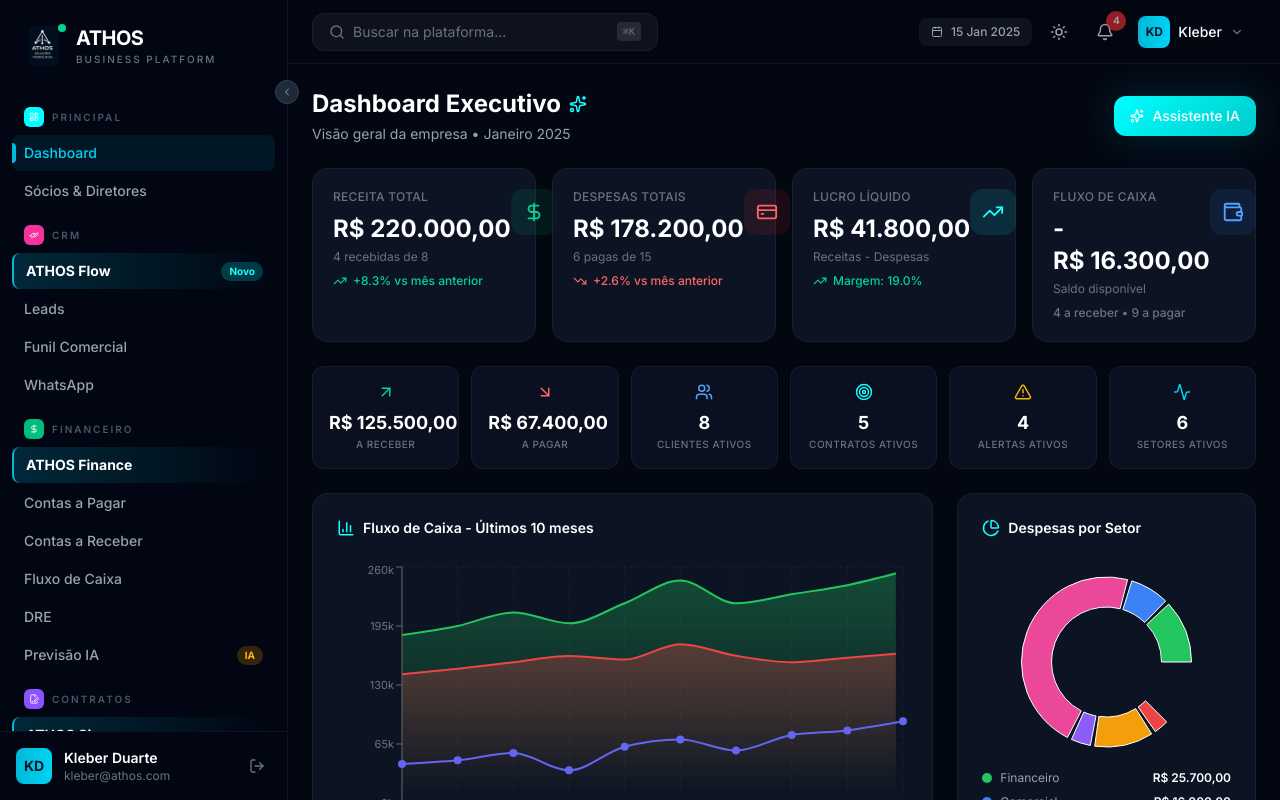
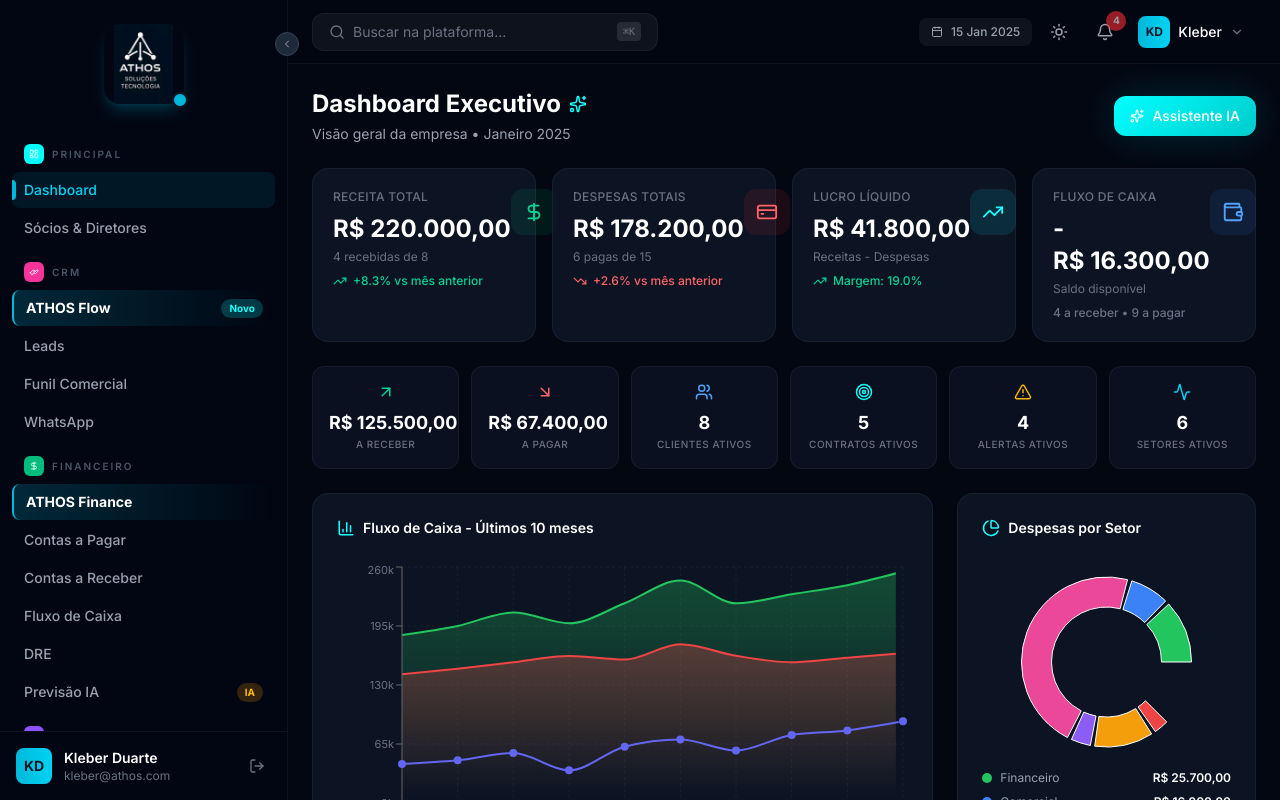
Before and after one commit to wordjoel/athos-business-management-platform, a React (Vite) app: page / in a window 1280 px wide. Both pictures are taken after a click on the button "Entrar". Built offline with nearby package versions, Linux system fonts and the light colour scheme.

Commit message:
feat: larger logo, remove text name from sidebar

```diff
--- a/src/components/Sidebar.tsx
+++ b/src/components/Sidebar.tsx
@@ -104,28 +104,20 @@
         ? 'bg-gray-950/95 border-r border-white/5'
         : 'bg-white border-r border-gray-200'
     }`}>
-      <div className={`p-6 flex items-center gap-3 ${sidebarCollapsed ? 'justify-center px-2' : ''}`}>
+      <div className={`p-6 flex items-center justify-center ${sidebarCollapsed ? 'px-2' : ''}`}>
         <div className="relative">
-          <div className="w-10 h-10 flex items-center justify-center overflow-hidden rounded-xl">
+          <div className={`${sidebarCollapsed ? 'w-10 h-10' : 'w-20 h-20'} flex items-center justify-center overflow-hidden rounded-2xl shadow-lg shadow-cyan-500/20`}>
             <img src="/logo.png" alt="ATHOS Logo" className="w-full h-full object-contain" />
           </div>
-          <div className="absolute -top-1 -right-1 w-3 h-3 bg-emerald-400 rounded-full border-2 border-gray-950" />
+          <div className="absolute -bottom-1 -right-1 w-4 h-4 bg-cyan-500 rounded-full border-2 border-gray-900" />
         </div>
-        {!sidebarCollapsed && (
-          <div className="animate-fade-in">
-            <h1 className="text-xl font-bold text-white tracking-tight">ATHOS</h1>
-            <p className={`text-[10px] font-medium tracking-[0.2em] uppercase ${darkMode ? 'text-gray-500' : 'text-gray-400'}`}>
-              Business Platform
-            </p>
-          </div>
-        )}
       </div>
 
       <button
         onClick={toggleSidebar}
-        className={`absolute -right-3 top-20 w-6 h-6 rounded-full flex items-center justify-center z-10 transition-all ${
+        className={`absolute -right-3 top-8 w-6 h-6 rounded-full flex items-center justify-center z-10 transition-all ${
           darkMode ? 'bg-gray-800 border border-gray-700 text-gray-400' : 'bg-white border border-gray-300 text-gray-500 shadow-sm'
-        } hover:text-athos-400`}
+        } hover:text-cyan-400`}
       >
         {sidebarCollapsed ? <ChevronRight size={12} /> : <ChevronLeft size={12} />}
       </button>
```
